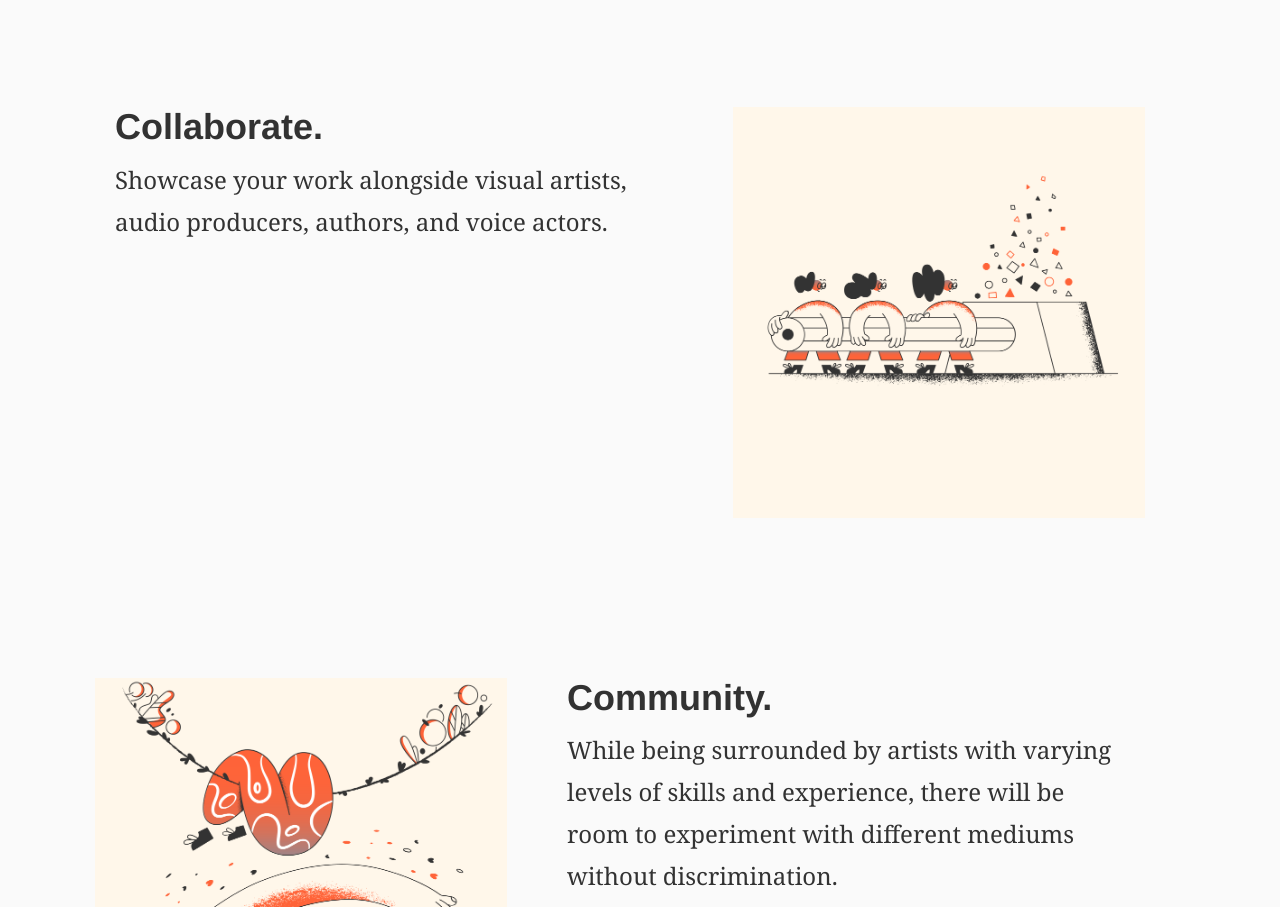
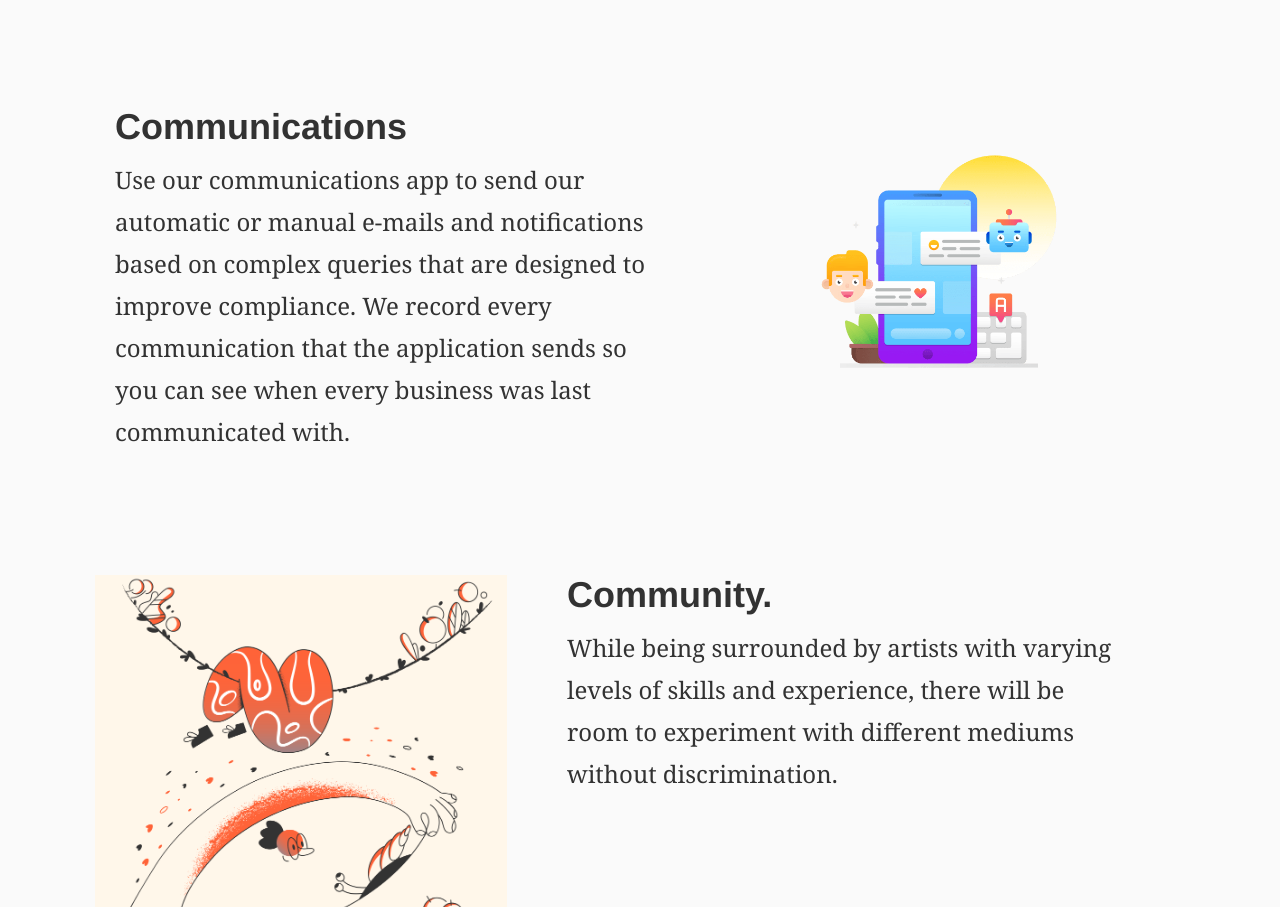
Before and after one commit to mtimofiiv/Pictus, a Gatsby site: page / in a window 1280 px wide. Shown: the part 1497-2404 px from the top of the page. Built offline with nearby package versions, Linux system fonts and the light colour scheme; Gatsby itself is replaced by a stand-in of ours; some packages are replaced by stand-ins of ours.

Commit message:
Update Feature “communications”

```diff
--- a/src/data/features/communications.md
+++ b/src/data/features/communications.md
@@ -1,5 +1,5 @@
 ---
-title: Collaborate.
-image: /assets/team-sport.png
+title: Communications
+image: /assets/6a71be17-a9b6-4288-8ee0-dc45dd034aea.png
 ---
-Showcase your work alongside visual artists, audio producers, authors, and voice actors.
+Use our communications app to send our automatic or manual e-mails and notifications based on complex queries that are designed to improve compliance. We record every communication that the application sends so you can see when every business was last communicated with.
```
